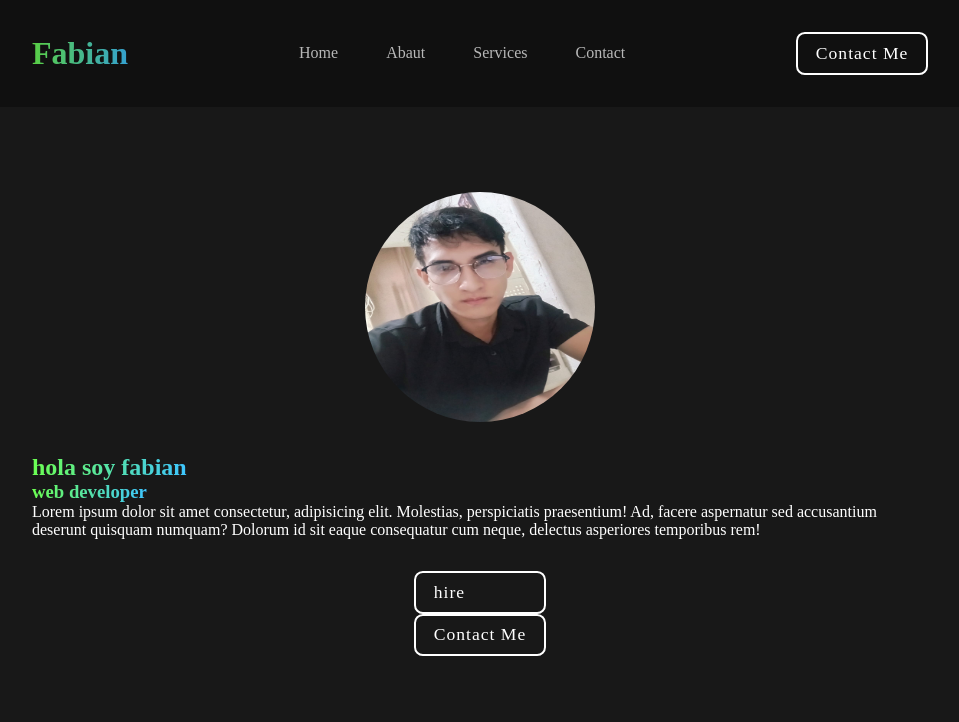
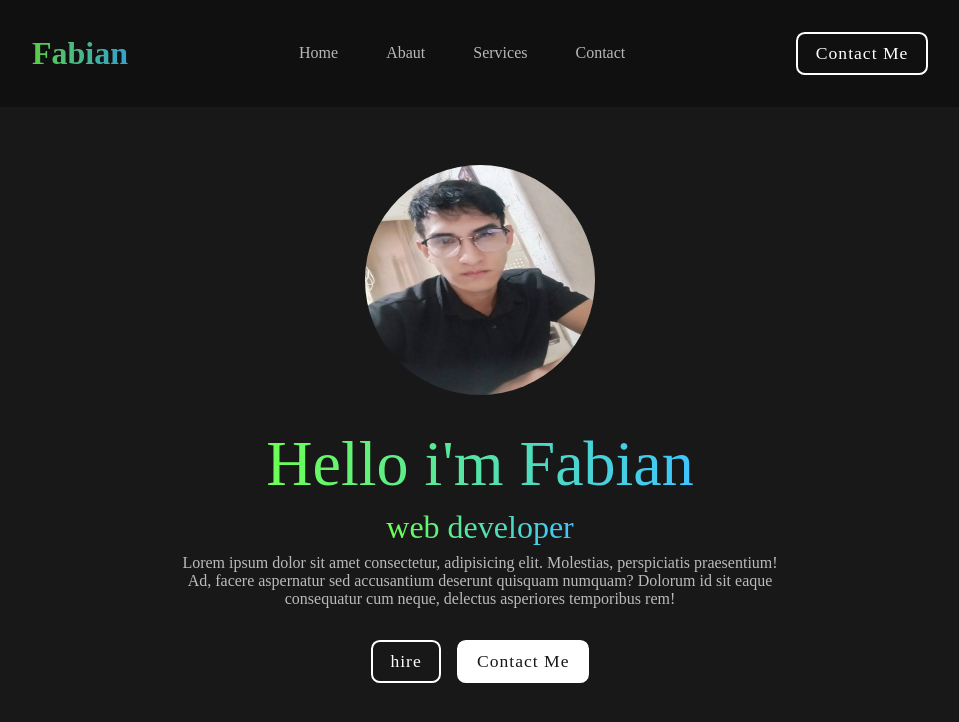
Before and after one commit to fabo0822/portafolio, a plain HTML site: page index.html in a window 1280 px wide. Shown: the whole page, without its empty margins (160-1119 px from the left). Drawn offline with nearby package versions, Linux system fonts and the light colour scheme.

Commit message:
style: :lipstick: Add style

```diff
--- a/css/style.css
+++ b/css/style.css
@@ -68,7 +68,7 @@ nav ul a:hover{
 
 .btn:hover {
     background-color: white;
-    background: rgb(24, 24, 24);
+    color: rgb(24, 24, 24);
 
 }
 
@@ -123,3 +123,33 @@ section{
     font-size: 2em;
     font-weight: 400;
 }
+
+.info-box p{
+    opacity: 0.7;
+}
+
+.btn-box{
+    display: flex;
+    gap: 1em;
+}
+
+.btn-box .btn:nth-of-type(2){
+    background-color: white;
+    color:rgb(24, 24, 24)
+
+}
+
+.btn-box .btn:nth-of-type(2):hover{
+    background-color: rgb(24, 24, 24);
+    color: white;
+}
+
+::-webkit-scrollbar{
+    width: 20px;
+    background-color: rgb(24, 24, 24);
+}
+
+::-webkit-scrollbar-thumb{
+    background: linear-gradient(to right, #6cff52, #3ec5ff);
+
+}
--- a/index.html
+++ b/index.html
@@ -25,12 +25,12 @@
     </nav>
     <section id="home">
         <img src="images/fabian.jpeg" alt="">
-        <div class="infoBox">
-        <h1><span>hola soy fabian</span></h1>
+        <div class="info-box">
+        <h1><span>Hello i'm Fabian</span></h1>
         <h3><span>web developer</span></h3>
         <p>Lorem ipsum dolor sit amet consectetur, adipisicing elit. Molestias, perspiciatis praesentium! Ad, facere aspernatur sed accusantium deserunt quisquam numquam? Dolorum id sit eaque consequatur cum neque, delectus asperiores temporibus rem!</p>
     </div>
-    <div class="btnBox">
+    <div class="btn-box">
         <div class="btn">hire</div>
         <div class="btn">Contact Me</div>
     </div>
```
